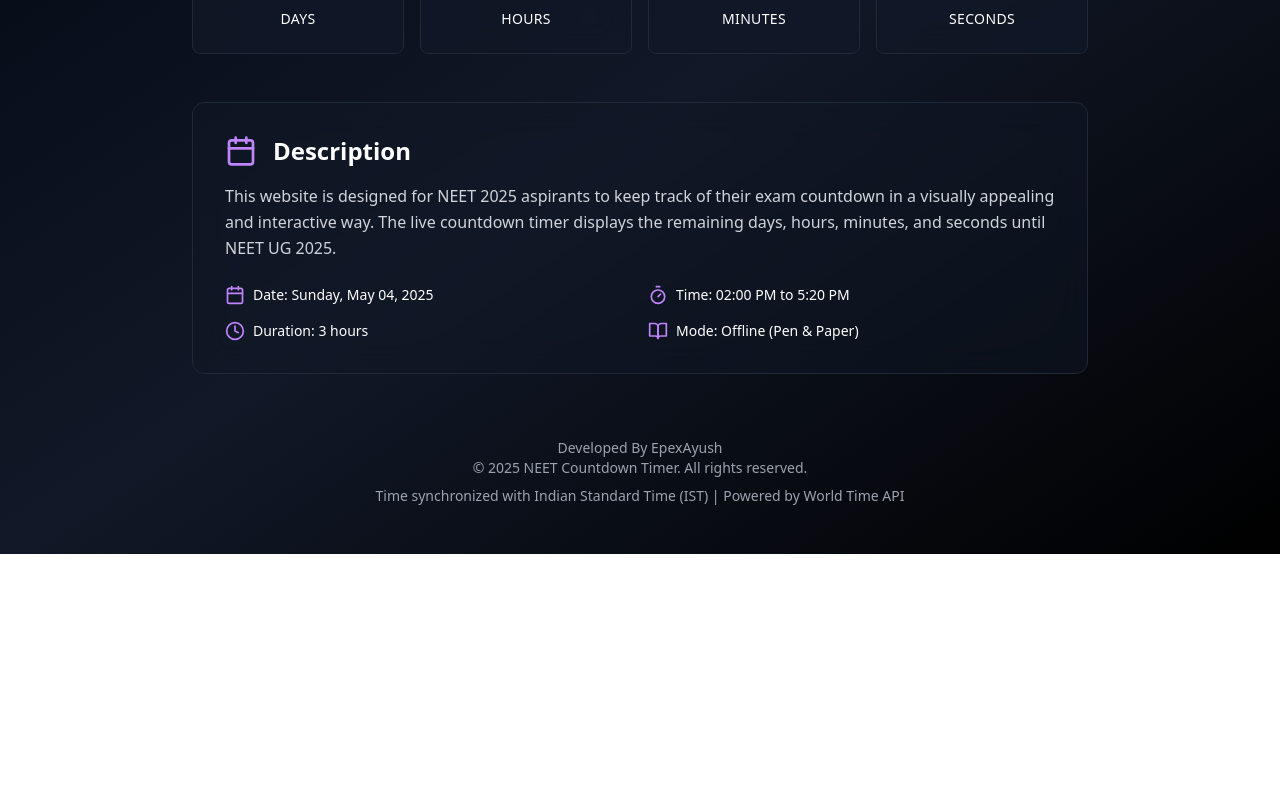
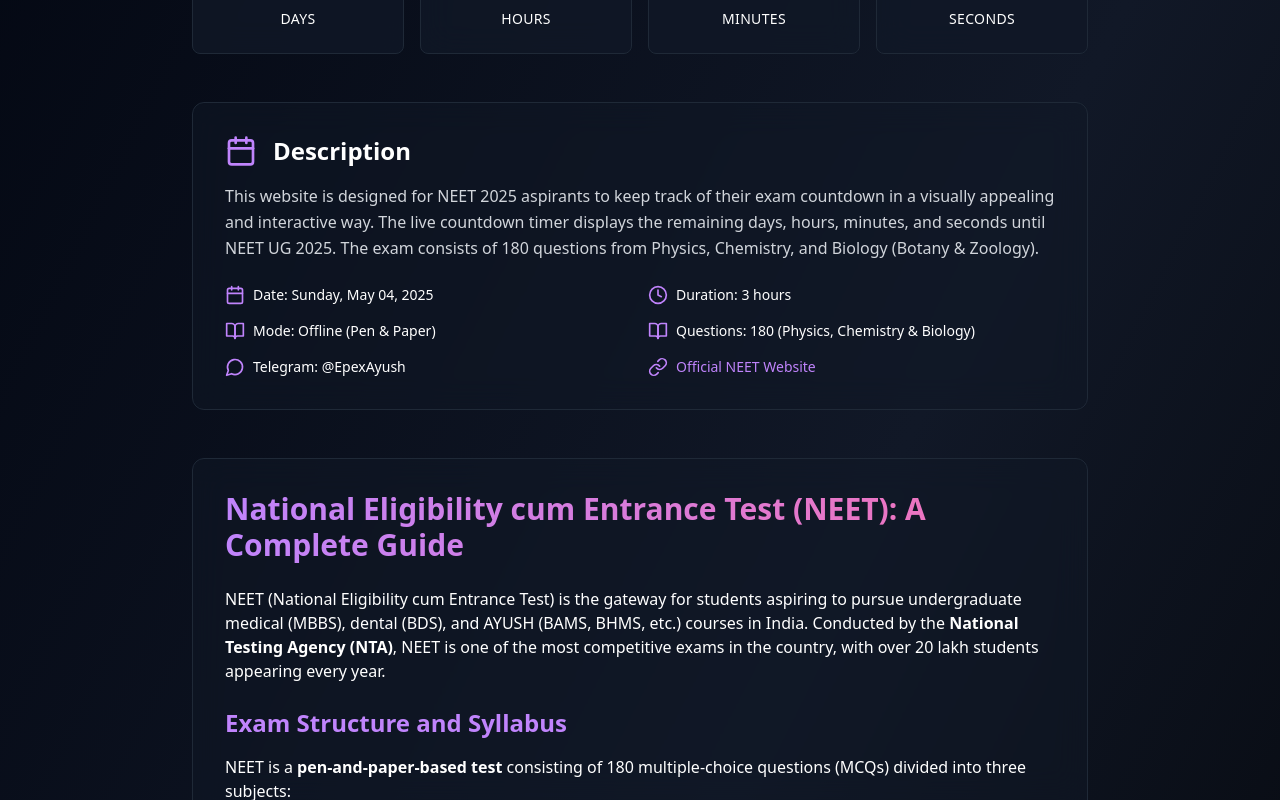
Before and after one commit to shreyashgamer23/neetcountdowntimer, a React (Vite) app: page / in a window 1280 px wide. Shown: the part 300-1100 px from the top of the page. Before the commit the page ends 854 px from the top, so only its background shows below. Built offline with nearby package versions, Linux system fonts and the light colour scheme.

Commit message:
Update App.tsx

```diff
--- a/src/App.tsx
+++ b/src/App.tsx
@@ -1,5 +1,5 @@
 import React, { useState, useEffect } from 'react';
-import { Clock, BookOpen, Calendar, Timer } from 'lucide-react';
+import { Clock, BookOpen, Calendar, Timer, MessageCircle, Link } from 'lucide-react';
 
 function App() {
   const [timeLeft, setTimeLeft] = useState({
@@ -74,16 +74,13 @@ function App() {
           <p className="text-gray-300 leading-relaxed mb-6">
             This website is designed for NEET 2025 aspirants to keep track of their exam countdown in a
             visually appealing and interactive way. The live countdown timer displays the remaining days,
-            hours, minutes, and seconds until NEET UG 2025.
+            hours, minutes, and seconds until NEET UG 2025. The exam consists of 180 questions from Physics,
+            Chemistry, and Biology (Botany & Zoology).
           </p>
           <div className="grid md:grid-cols-2 gap-4 text-sm">
             <div className="flex items-center gap-2">
               <Calendar className="w-5 h-5 text-purple-400" />
               <span>Date: Sunday, May 04, 2025</span>
-            </div>
-            <div className="flex items-center gap-2">
-              <Timer className="w-5 h-5 text-purple-400" />
-              <span>Time: 02:00 PM to 5:20 PM</span>
             </div>
             <div className="flex items-center gap-2">
               <Clock className="w-5 h-5 text-purple-400" />
@@ -93,7 +90,94 @@ function App() {
               <BookOpen className="w-5 h-5 text-purple-400" />
               <span>Mode: Offline (Pen & Paper)</span>
             </div>
+            <div className="flex items-center gap-2">
+              <BookOpen className="w-5 h-5 text-purple-400" />
+              <span>Questions: 180 (Physics, Chemistry & Biology)</span>
+            </div>
+            <div className="flex items-center gap-2">
+              <MessageCircle className="w-5 h-5 text-purple-400" />
+              <span>Telegram: @EpexAyush</span>
+            </div>
+            <div className="flex items-center gap-2">
+              <Link className="w-5 h-5 text-purple-400" />
+              <a href="https://neet.nta.nic.in/" target="_blank" rel="noopener noreferrer" className="text-purple-400 hover:text-purple-300">
+                Official NEET Website
+              </a>
+            </div>
           </div>
+        </div>
+
+        {/* NEET Guide Section */}
+        <div className="max-w-4xl mx-auto bg-gray-900/50 backdrop-blur-lg rounded-xl p-8 mb-12 border border-gray-800 prose prose-invert">
+          <h2 className="text-3xl font-bold mb-6 text-transparent bg-clip-text bg-gradient-to-r from-purple-400 to-pink-400">
+            National Eligibility cum Entrance Test (NEET): A Complete Guide
+          </h2>
+
+          <p className="mb-6">
+            NEET (National Eligibility cum Entrance Test) is the gateway for students aspiring to pursue undergraduate medical (MBBS), dental (BDS), and AYUSH (BAMS, BHMS, etc.) courses in India. Conducted by the <strong>National Testing Agency (NTA)</strong>, NEET is one of the most competitive exams in the country, with over 20 lakh students appearing every year.
+          </p>
+
+          <h3 className="text-2xl font-bold mb-4 text-purple-400">Exam Structure and Syllabus</h3>
+          <p className="mb-4">
+            NEET is a <strong>pen-and-paper-based test</strong> consisting of 180 multiple-choice questions (MCQs) divided into three subjects:
+          </p>
+          <ul className="list-disc pl-6 mb-4">
+            <li><strong>Physics</strong> – 50 questions (out of which 45 need to be attempted)</li>
+            <li><strong>Chemistry</strong> – 50 questions (45 to be attempted)</li>
+            <li><strong>Biology (Botany + Zoology)</strong> – 100 questions (90 to be attempted)</li>
+          </ul>
+          <p className="mb-6">
+            Each correct answer carries <strong>4 marks</strong>, while <strong>1 mark is deducted for every incorrect response</strong>. The total exam duration is <strong>3 hours and 20 minutes</strong>.
+          </p>
+
+          <h3 className="text-2xl font-bold mb-4 text-purple-400">Eligibility Criteria</h3>
+          <ul className="list-disc pl-6 mb-6">
+            <li><strong>Minimum Age:</strong> 17 years as of December 31 of the exam year.</li>
+            <li><strong>Maximum Age:</strong> No upper age limit.</li>
+            <li><strong>Educational Qualification:</strong> Candidates must have passed <strong>Class 12</strong> or equivalent with <strong>Physics, Chemistry, Biology/Biotechnology, and English</strong>.</li>
+            <li><strong>Minimum Marks Required:</strong> General category – 50%, OBC/SC/ST – 40%, and PwD – 40% in PCB subjects.</li>
+          </ul>
+
+          <h3 className="text-2xl font-bold mb-4 text-purple-400">NEET Preparation Strategy</h3>
+
+          <h4 className="text-xl font-bold mb-2">1. Understand the Syllabus and Exam Pattern</h4>
+          <p className="mb-4">
+            Since NEET follows the NCERT syllabus, students should focus primarily on NCERT books, while also referring to additional study materials and question banks.
+          </p>
+
+          <h4 className="text-xl font-bold mb-2">2. Create a Study Plan</h4>
+          <ul className="list-disc pl-6 mb-4">
+            <li>Divide time efficiently among all three subjects.</li>
+            <li>Set daily, weekly, and monthly targets to ensure systematic revision.</li>
+            <li>Solve <strong>previous years' papers</strong> and take <strong>mock tests</strong> regularly.</li>
+          </ul>
+
+          <h4 className="text-xl font-bold mb-2">3. Practice Time Management</h4>
+          <p className="mb-4">
+            Time management is key to solving <strong>180 questions in 200 minutes</strong>. Practicing full-length mock tests helps in improving speed and accuracy.
+          </p>
+
+          <h4 className="text-xl font-bold mb-2">4. Strengthen Weak Areas</h4>
+          <p className="mb-4">
+            Identify weak topics through self-assessment and work on them systematically. Taking topic-wise tests can help reinforce concepts.
+          </p>
+
+          <h4 className="text-xl font-bold mb-2">5. Revise Regularly</h4>
+          <p className="mb-4">
+            Consistent revision of important formulas, diagrams, and concepts is essential to retain information effectively.
+          </p>
+
+          <h3 className="text-2xl font-bold mb-4 text-purple-400">NEET Exam Day Guidelines</h3>
+          <ul className="list-disc pl-6 mb-6">
+            <li>Carry a <strong>valid admit card</strong>, passport-size photograph, and an ID proof.</li>
+            <li>Follow the <strong>dress code</strong> prescribed by NTA (avoid metallic items, shoes, and accessories).</li>
+            <li>Reach the exam center at least <strong>an hour before</strong> the scheduled time.</li>
+          </ul>
+
+          <h3 className="text-2xl font-bold mb-4 text-purple-400">Conclusion</h3>
+          <p>
+            NEET is a challenging yet achievable exam with the right strategy, dedication, and consistent efforts. Aspiring medical students should focus on <strong>concept clarity, practice, and revision</strong> to secure a high rank and gain admission to top medical colleges in India. With determination and a structured approach, success in NEET is within reach!
+          </p>
         </div>
 
         {/* Footer */}
```
